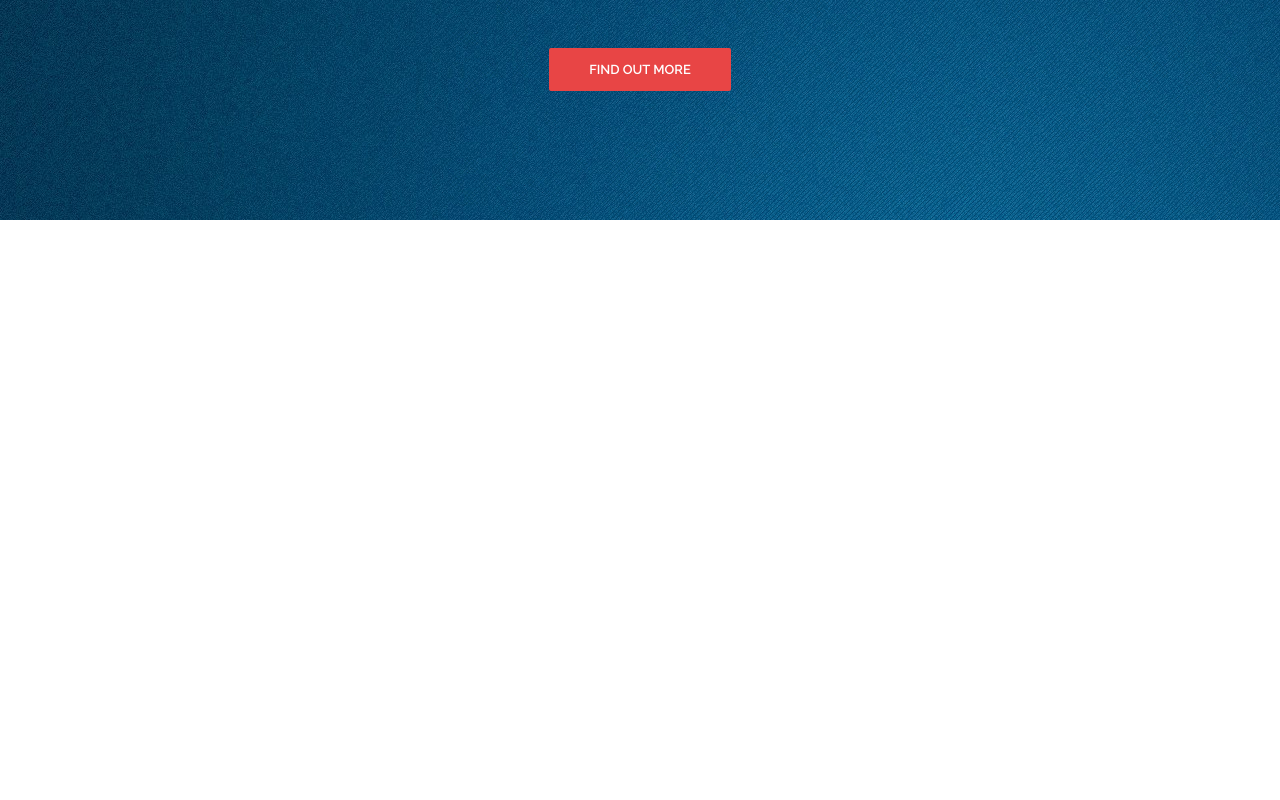
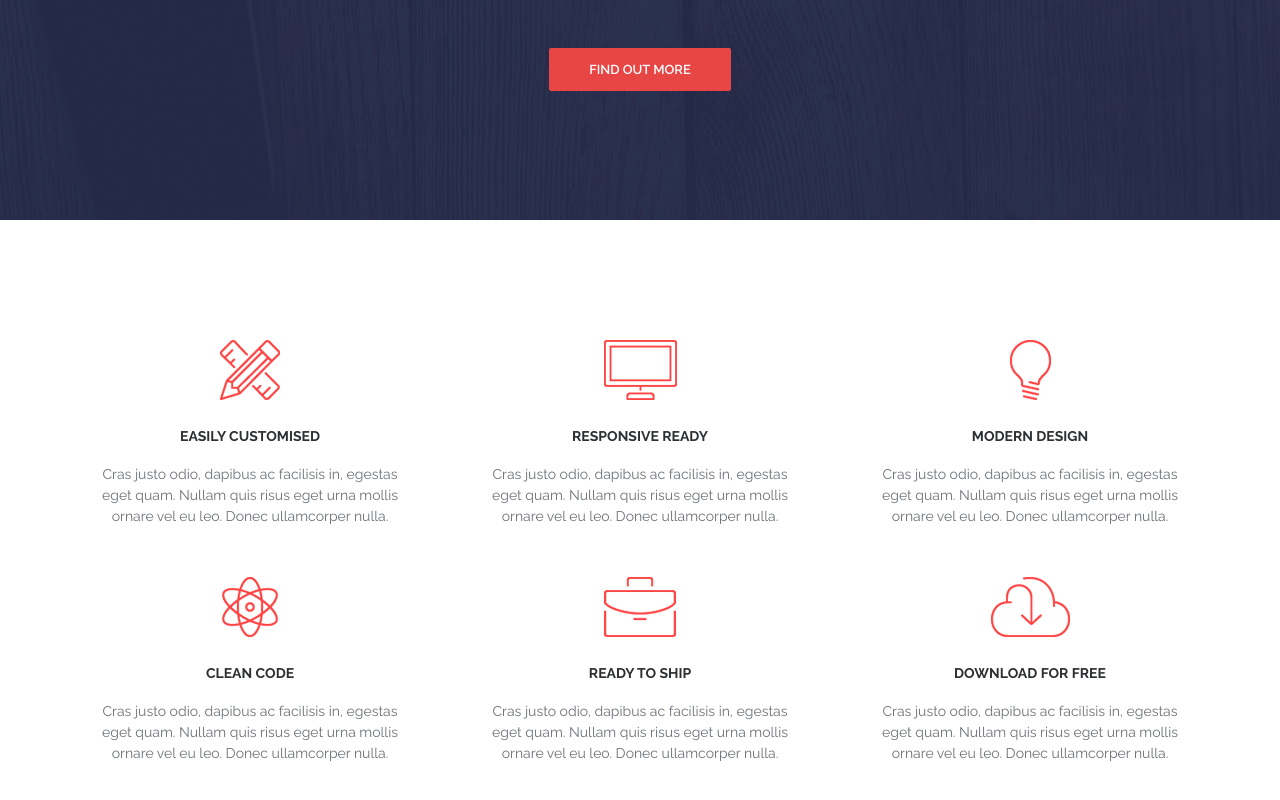
Before and after one commit to yaroslavas2001/uni_ActiveBox, a plain HTML site: page index.html in a window 1280 px wide. Shown: the part 530-1330 px from the top of the page. Before the commit the page ends 800 px from the top, so only its background shows below. Drawn offline with nearby package versions, Linux system fonts and the light colour scheme.

Commit message:
features

```diff
--- a/css/style.css
+++ b/css/style.css
@@ -19,7 +19,7 @@ p{
 }
 .container{
   width: 100%;
-  min-width: 1170px;
+  max-width: 1170px;
   margin: 0 auto;
 }
 .header{
@@ -62,7 +62,7 @@ text-transform: uppercase;
   justify-content: center;
   height: 750px;
   background: #31344e
-   url("/css/fonn.jpg") ;
+   url("/css/Layer\ 34.png") ;
   padding-top: 150px;
 }
 .intro__inner{
@@ -107,4 +107,34 @@ text-transform: uppercase;
   background-color: #e84545;
 }
 .btn--red:hover{
-  background-color:#dd3434;}
+  background-color:#dd3434;
+}
+
+/*Features*/
+
+.features{
+  display: flex;
+  flex-wrap: wrap;
+  margin: 95px 0;
+}
+.features__item{
+  width: 33.333333%;
+  text-align:center;
+  padding: 0 40px;
+  margin: 25px 0;
+}
+.features__icon{
+  margin-bottom: 25px;
+}
+.features__title{
+  margin-bottom: 20px;
+  font-size: 14px;
+  color: #2d3033;
+  font-weight: 700;
+  text-transform: uppercase;
+}
+.features__text{
+  font-size: 14px;
+  color: #6c7279;
+  line-height: 1.5;
+}
--- a/index.html
+++ b/index.html
@@ -8,13 +8,11 @@
     <title>ActiveBox</title>
  </head>
 <body>
-
-
     <header class="header">
         <div class="container">
             <div class="header__inner">
               <div class="header__logo">
-                <img src="css/original.jpg" alt="">
+                <img src="css/ActiveBox.png" alt="">
               </div>
               <nav class="nav">
                 <a class="nav__link"  href="">Features</a>
@@ -37,5 +35,47 @@
         </div>
        </div>
      </div>
+
+<!--Features-->
+<div class="container">
+  <div class="features">
+   <div class="features__item">
+     <img src="css/feature/feature 1.png" alt="" class="features__icon">
+     <h4 class="features__title">Easily Customised</h4>
+     <div class="features__text"> Cras justo odio, dapibus ac facilisis in, egestas eget quam. Nullam quis risus eget urna mollis ornare vel eu leo. Donec ullamcorper nulla.</div>
+   </div>
+
+
+   <div class="features__item">
+    <img src="css/feature/feature 2.png" alt="" class="features__icon">
+    <h4 class="features__title">Responsive REady</h4>
+    <div class="features__text"> Cras justo odio, dapibus ac facilisis in, egestas eget quam. Nullam quis risus eget urna mollis ornare vel eu leo. Donec ullamcorper nulla.</div>
+  </div>
+  <div class="features__item">
+    <img src="css/feature/feature 3.png" alt="" class="features__icon">
+    <h4 class="features__title">Modern Design</h4>
+    <div class="features__text"> Cras justo odio, dapibus ac facilisis in, egestas eget quam. Nullam quis risus eget urna mollis ornare vel eu leo. Donec ullamcorper nulla.</div>
+  </div>
+
+  <div class="features__item">
+    <img src="css/feature/feature 4.png" alt="" class="features__icon">
+    <h4 class="features__title">Clean Code</h4>
+    <div class="features__text"> Cras justo odio, dapibus ac facilisis in, egestas eget quam. Nullam quis risus eget urna mollis ornare vel eu leo. Donec ullamcorper nulla.</div>
+  </div>
+
+  <div class="features__item">
+    <img src="css/feature/feature 5.png" alt="" class="features__icon">
+    <h4 class="features__title">Ready to Ship</h4>
+    <div class="features__text"> Cras justo odio, dapibus ac facilisis in, egestas eget quam. Nullam quis risus eget urna mollis ornare vel eu leo. Donec ullamcorper nulla.</div>
+  </div>
+
+  <div class="features__item">
+    <img src="css/feature/feature 6.png" alt="" class="features__icon">
+    <h4 class="features__title">Download for Free</h4>
+    <div class="features__text"> Cras justo odio, dapibus ac facilisis in, egestas eget quam. Nullam quis risus eget urna mollis ornare vel eu leo. Donec ullamcorper nulla.</div>
+  </div>
+  </div><!--/.features-->
+</div><!--/.container-->
+
 </body>
 </html>
```
Also changed, not shown: css/ActiveBox.png (added), css/Layer 34.png (added), css/feature/feature 1.png (added), css/feature/feature 2.png (added), css/feature/feature 3.png (added), css/feature/feature 4.png (added), css/feature/feature 5.png (added), css/feature/feature 6.png (added), 2 other files.
